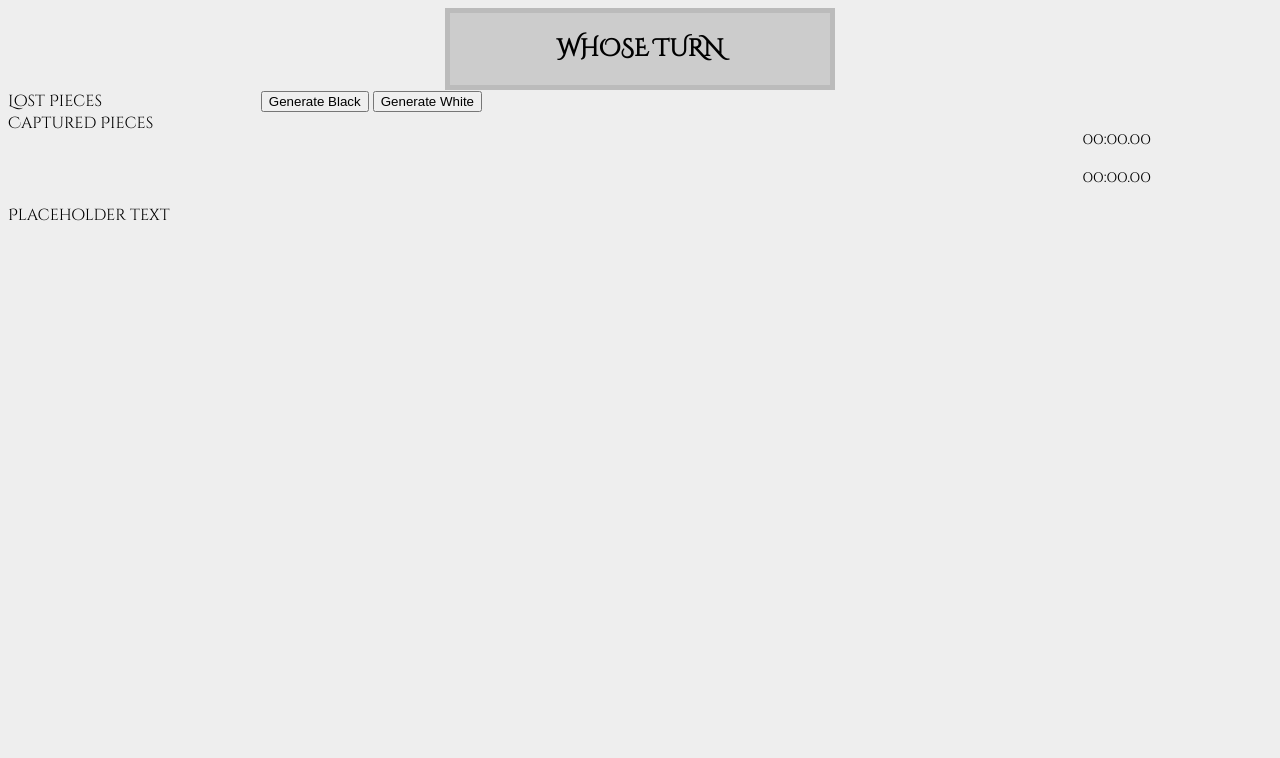
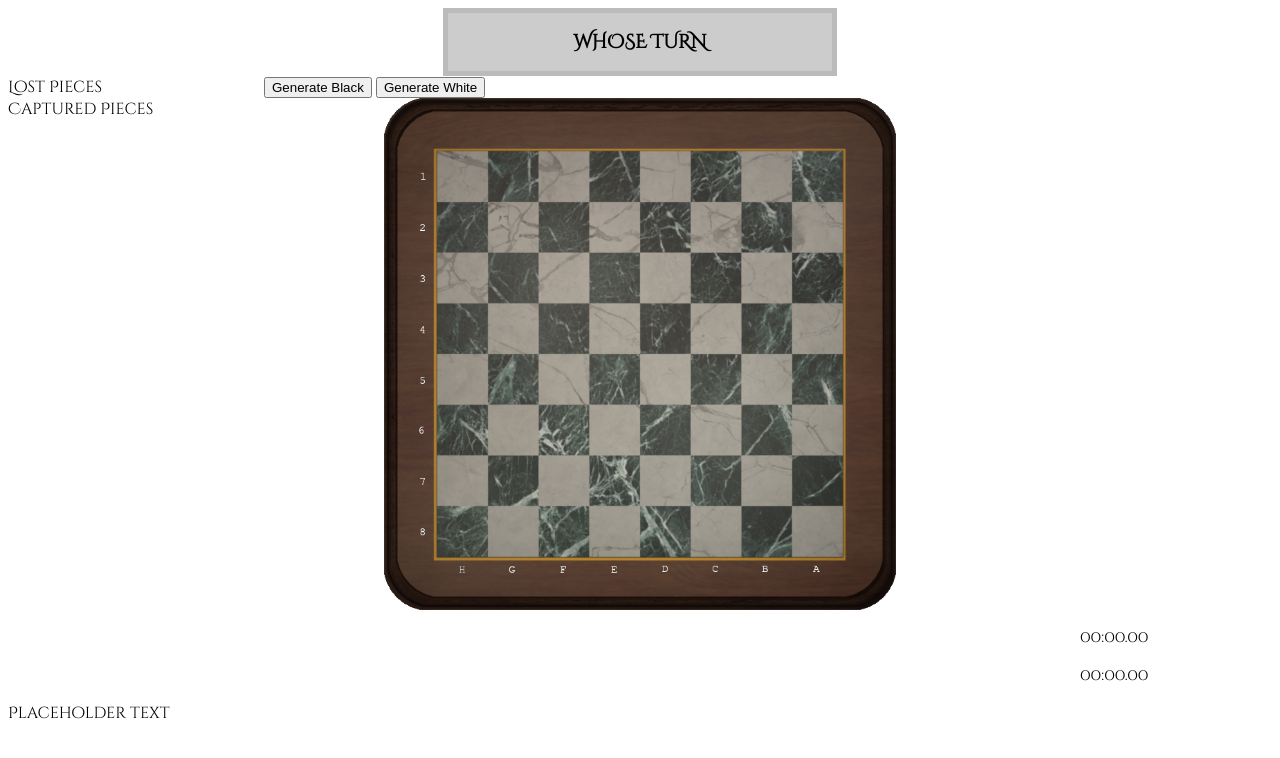
Before and after one commit to ReapingNight/JSRC, a web app: file JSRC/app/public/game.html in a window 1280 px wide. Shown: the top 758 px of the page. Run offline with its HTML, style and script files only (its server is not run), Linux system fonts and the light colour scheme.

Commit message:
Continued with implementing style

```diff
--- a/JSRC/app/public/game.html
+++ b/JSRC/app/public/game.html
@@ -24,7 +24,9 @@
             <button onclick="generateBoard(1)">Generate White</button>
 
             <div id="chessBorder">
-                <!--The chess board will be generated here-->
+                <div id="board">
+                    <!--The chess board will be generated here-->
+                </div>
             </div>
 
             <div id="clock">
--- a/JSRC/app/public/javascripts/boardGenerator.js
+++ b/JSRC/app/public/javascripts/boardGenerator.js
@@ -49,5 +49,5 @@ function generateBoard(boardColour) //0-Black, 1-White
 //Main function that executes on pageload
 window.onload = function()
 {
-    gamePlaceholder = document.getElementById("chessBorder");
+    gamePlaceholder = document.getElementById("board");
 }
--- a/JSRC/app/public/stylesheets/game.css
+++ b/JSRC/app/public/stylesheets/game.css
@@ -1,6 +1,6 @@
 body
 {
-    background-color: #eee;
+    background-color: rgba(255, 255, 255, 0);
     font-family: 'Cinzel Decorative';
 }
 
@@ -12,9 +12,9 @@ header
 header div
 {
     margin: auto;
-    width: 30%;
+    width: 30vw;
     text-align: center;
-    font-size: 100%;
+    font-size: 1vw;
     background-color: #ccc;
     border-color: #bbb;
     border-style: solid;
@@ -24,26 +24,41 @@ header div
 #graveyard
 {
     float: left;
-    width: 20%;
+    width: 20vw;
 }
 
 #chessBorder
 {
-    width: 40%;
+    width: 40vw;
+    height: 40vw;
     margin: auto;
+
+    background-image: url(../images/boardBlack.png);
+    background-position-x: center;
+    background-position-y: center;
+    background-repeat: no-repeat;
+    background-size: 100%;
 }
 
 #chessBorder div
 {
-    width: 12%;
+    width: 36vw;
+    height: 36vw;
+    margin: auto;
+}
+
+#chessBorder div div
+{
+    width: 5vw;
+    height: 5vw;
     text-align: center;
-    line-height: 450%;
+    line-height: 5vw;
     float: left;
 }
 
 #clock
 {
-    width: 15%;
+    width: 15vw;
     float: right;
 }
 
```
